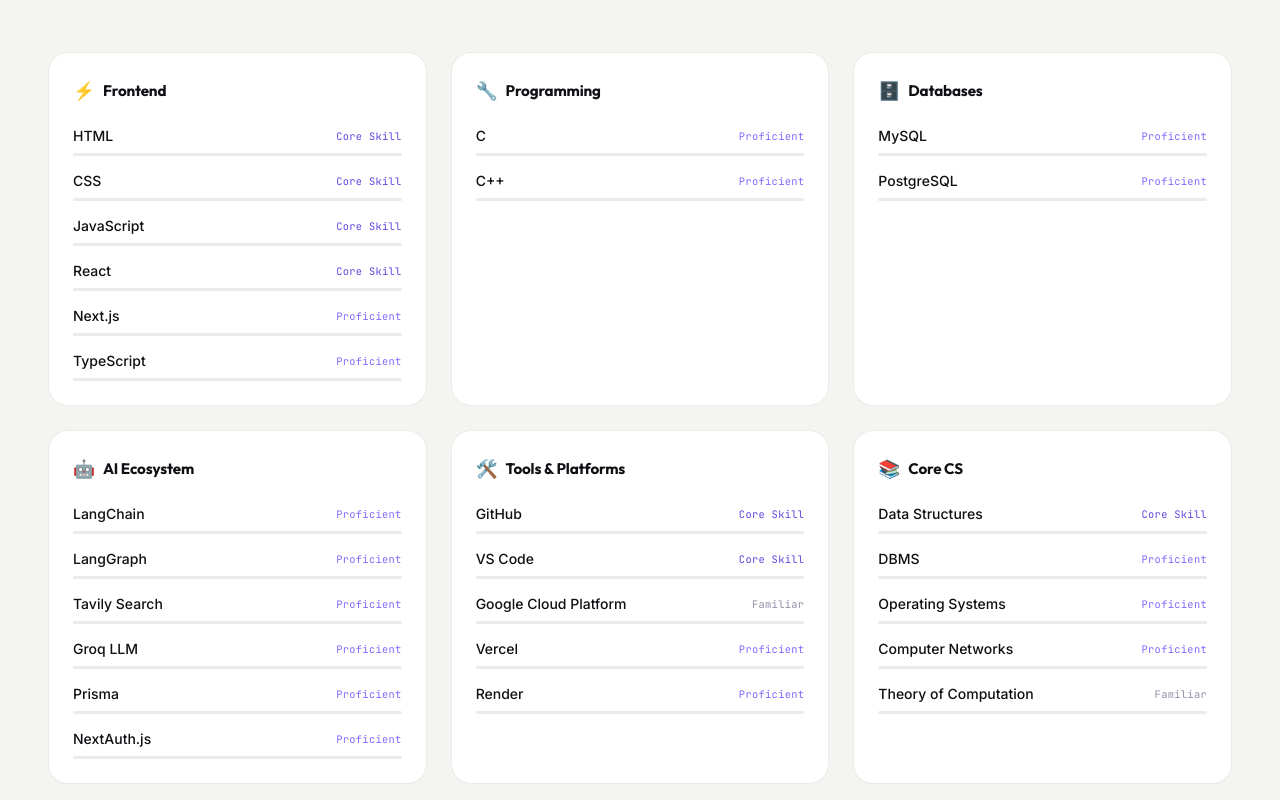
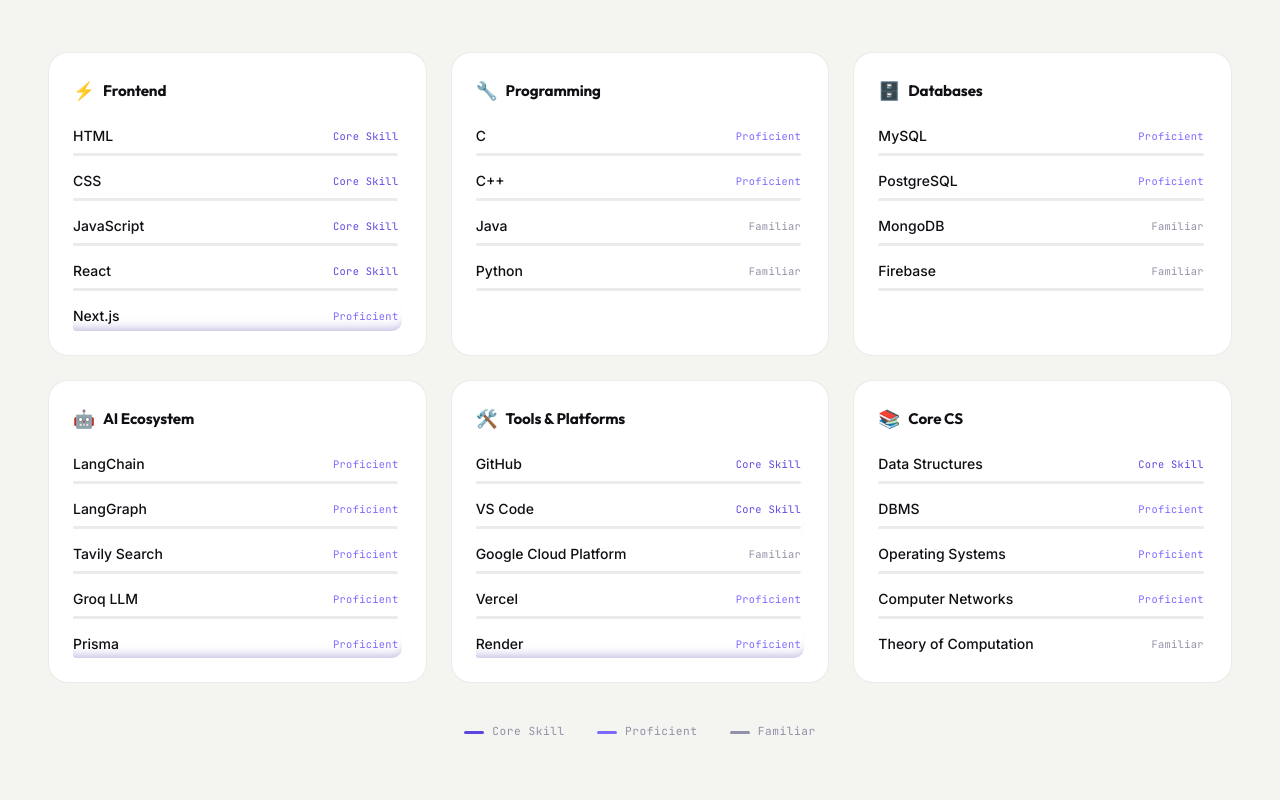
Before and after one commit to claron11/PORTFOLIO-BY-APOORV, a React (Vite) app: page / in a window 1280 px wide. Shown: the part 3920-4720 px from the top of the page. Built offline with nearby package versions, Linux system fonts and the light colour scheme.

Commit message:
Expand skills and refine skill list scrolling

```diff
--- a/src/components/sections/Skills.tsx
+++ b/src/components/sections/Skills.tsx
@@ -88,7 +88,12 @@ export default function Skills() {
               </div>
 
               {/* Skills list */}
-              <div style={{ display: 'flex', flexDirection: 'column', gap: '0.875rem' }}>
+              <div
+                className={`skills-list-scroll${category.skills.length > 5 ? ' has-overflow' : ''}`}
+                tabIndex={category.skills.length > 5 ? 0 : undefined}
+                aria-label={category.skills.length > 5 ? `${category.label} skills list` : undefined}
+                style={{ display: 'flex', flexDirection: 'column', gap: '0.875rem' }}
+              >
                 {category.skills.map(skill => {
                   const lvl = levelConfig[skill.level || 'familiar']
                   return (
--- a/src/components/sections/Writing.tsx
+++ b/src/components/sections/Writing.tsx
@@ -174,7 +174,7 @@ export default function Writing() {
           }} className="section-description">
             Writing about frontend engineering, AI agents, and lessons learned while building real projects.
           </p>
-          {articles.some(a => a.draft) && (
+          {/*
             <p style={{
               marginTop: '0.75rem',
               fontFamily: 'var(--font-mono)',
@@ -183,7 +183,7 @@ export default function Writing() {
             }}>
               Articles marked as "Draft" are starter templates — replace content in <code style={{ color: 'var(--color-accent)' }}>src/data/articles.ts</code>
             </p>
-          )}
+          */}
         </motion.div>
 
         {/* Articles grid */}
--- a/src/data/skills.ts
+++ b/src/data/skills.ts
@@ -21,6 +21,8 @@ export const skillCategories: SkillCategory[] = [
     skills: [
       { name: 'C',   level: 'proficient' },
       { name: 'C++', level: 'proficient' },
+      { name: 'Java', level: 'familiar' },
+      { name: 'Python', level: 'familiar' },
     ],
   },
   {
@@ -30,6 +32,8 @@ export const skillCategories: SkillCategory[] = [
     skills: [
       { name: 'MySQL',      level: 'proficient' },
       { name: 'PostgreSQL', level: 'proficient' },
+      { name: 'MongoDB',    level: 'familiar' },
+      { name: 'Firebase',   level: 'familiar' },
     ],
   },
   {
@@ -55,6 +59,9 @@ export const skillCategories: SkillCategory[] = [
       { name: 'Google Cloud Platform',  level: 'familiar' },
       { name: 'Vercel',                 level: 'proficient' },
       { name: 'Render',                 level: 'proficient' },
+      { name: 'Antigravity',            level: 'proficient' },
+      { name: 'Cursor',                 level: 'proficient' },
+      { name: 'Trae',                   level: 'proficient' },
     ],
   },
   {
--- a/src/index.css
+++ b/src/index.css
@@ -419,6 +419,31 @@ html {
   white-space: nowrap;
 }
 
+/* Show five skill rows at a time; additional skills remain keyboard- and
+   wheel-scrollable without adding visible scrollbar chrome. */
+.skills-list-scroll {
+  max-height: 12.85rem;
+  overflow-y: auto;
+  padding-right: 0.2rem;
+  scrollbar-width: none;
+  -ms-overflow-style: none;
+}
+
+.skills-list-scroll.has-overflow {
+  border-radius: 0 0 10px 3px;
+  box-shadow: inset 0 -12px 12px -11px rgba(124, 106, 255, 0.52);
+}
+
+[data-theme="light"] .skills-list-scroll.has-overflow {
+  box-shadow: inset 0 -12px 12px -11px rgba(61, 42, 165, 0.4);
+}
+
+.skills-list-scroll::-webkit-scrollbar {
+  display: none;
+  width: 0;
+  height: 0;
+}
+
 /* ─── Section Labels ─────────────────────────────────────────── */
 .section-label {
   display: inline-flex;
```
